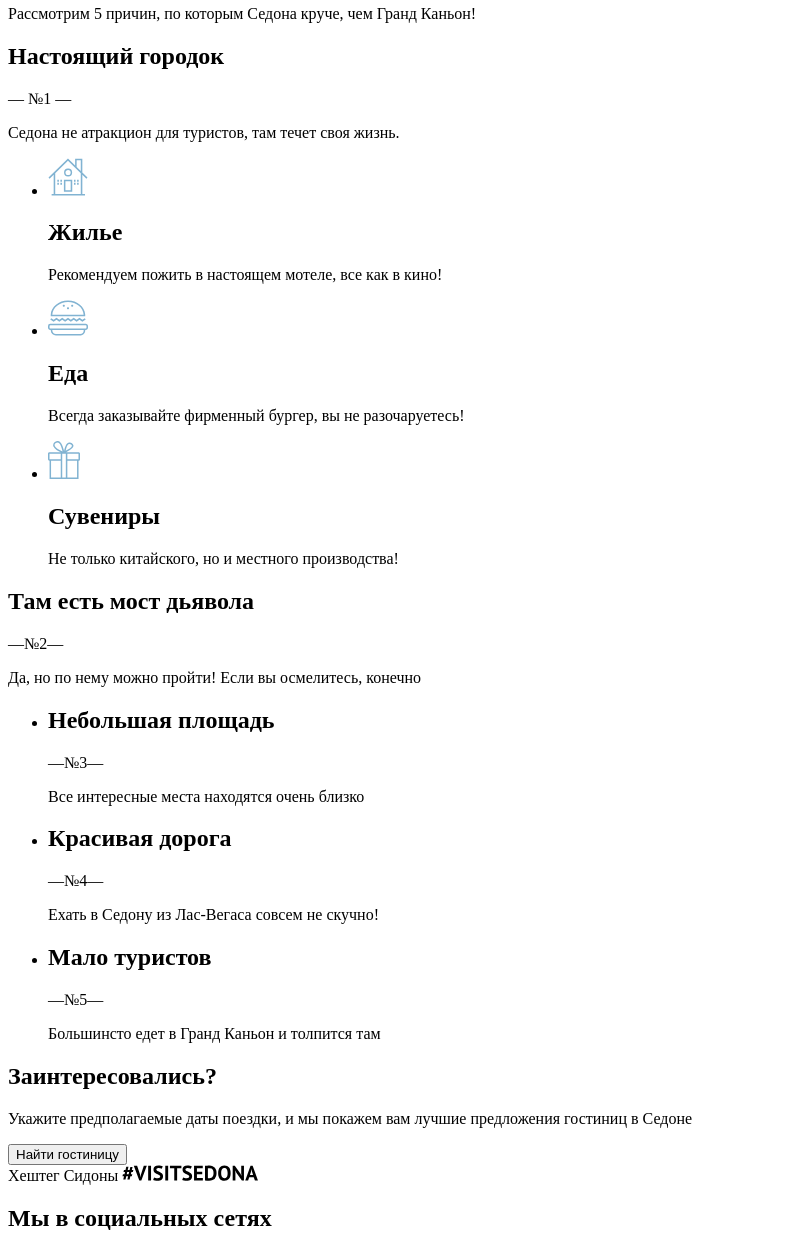
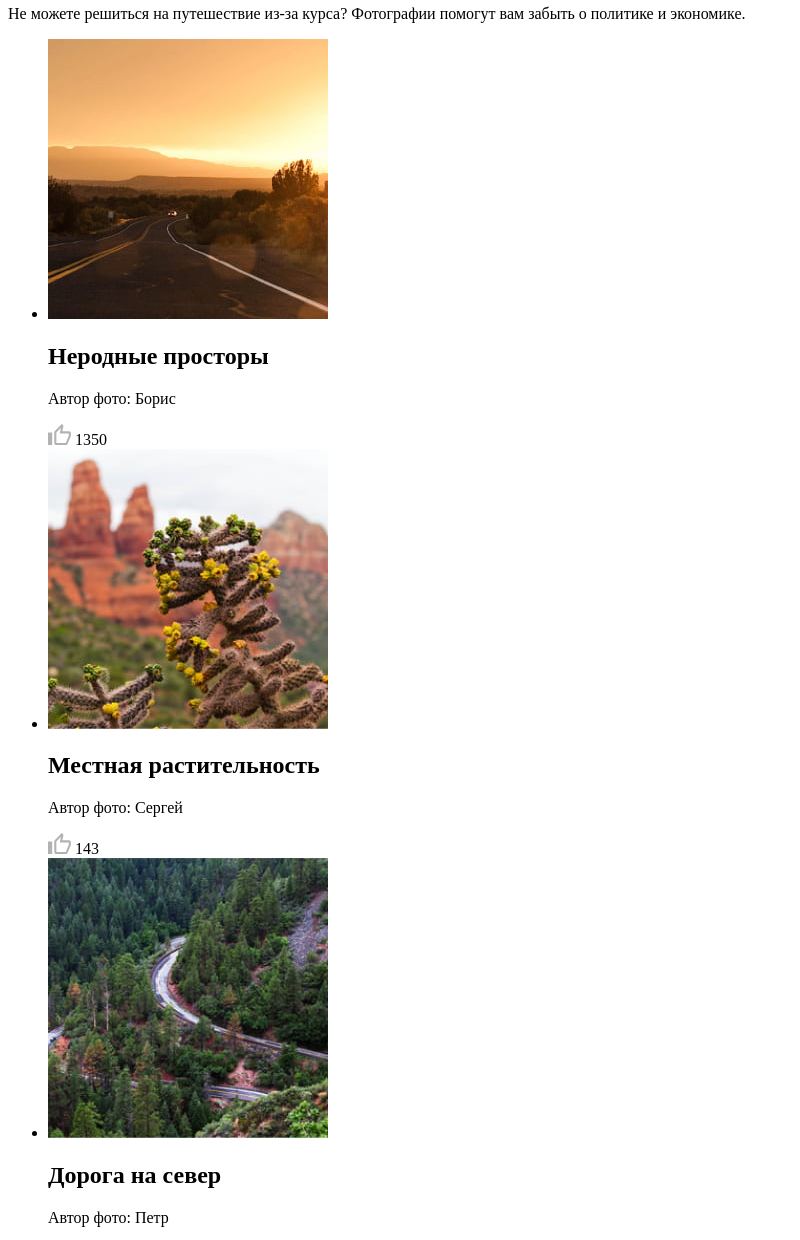
Before and after one commit to htmlacademy-adaptive/1692153-sedona-27, a website: page source/catalog.html in a window 1280 px wide. Shown: the part 377-1617 px from the top of the page, without its empty margins (0-800 px from the left). Drawn offline with Linux system fonts and the light colour scheme.

Commit message:
Исправляет ошибки

```diff
--- a/source/catalog.html
+++ b/source/catalog.html
@@ -15,10 +15,10 @@
         </button>
         <div class="main-nav__wrapper">
           <ul class="main-nav__list">
-            <li class="main-nav__item main-nav__item--current">
+            <li class="main-nav__item">
               <a href="index.html">Главная</a>
             </li>
-            <li class="main-nav__item">
+            <li class="main-nav__item main-nav__item--current">
               <a href="catalog.html">Фото и видео</a>
             </li>
             <li class="main-nav__item">
@@ -31,77 +31,59 @@
         </div>
       </nav>
     </header>
-    <main class="main-container">
-      <h1 class="visually-hidden">Добро пожаловать в Седону! Гранд Каньон отдыхает.</h1>
-      <img class="main-container__logo-welcome" src="img/logos/welcome-logo.svg" width="282" height="214" alt="Добро пожаловать в Седону!">
-      <section class="advantages">
-        <div class="advantages__wrapper">
-          <header class="advatages__header">
-            <h2 class="advatages__title">Седона - небольшой городок в Аризоне, заслуживающий большего!</h2>
-            <p class="advatages__description">Рассмотрим 5 причин, по которым Седона круче, чем Гранд Каньон!</p>
+    <main class="catalog-container">
+      <h1 class="visually-hidden">Галерея Седоны</h1>
+      <img class="catalog-container__logo" src="img/logos/catalog-logo.svg" width="229" height="39" alt="Седона">
+      <section class="gallery">
+        <div class="gallery__wrapper">
+          <header class="gallery__header">
+            <h2 class="gallery__title">Фото и видео</h2>
+            <p class="gallery__description">Не можете решиться на путешествие из-за курса? Фотографии помогут вам забыть о политике и экономике.</p>
           </header>
-          <div class="advantages__item advantages__item--img-theme">
-            <h2 class="advantages__title advantages__title--img-theme">Настоящий городок</h2>
-            <span class="advantages__number advantages__number--img-theme">— №1 —</span>
-            <p class="advantages__description advantages__decription--img-theme">Седона не атракцион для туристов, там течет своя жизнь.</p>
-          </div>
-          <ul class="advantages__list">
-            <li class="advantages__item">
-              <svg class="advantages__icon-house" xmlns="http://www.w3.org/2000/svg" width="40" height="38" fill="none" viewBox="0 0 40 38">
-                <path fill="#81B3D2" d="M15.9 33.8h8.35V21.65H15.9V33.8Zm6.84-1.47h-5.32v-9.2h5.27v9.2h.05Z"/>
-                <path fill="#81B3D2" d="m38.4 20.63 1.1-1.07-5.17-5.04V.8h-7.2V7.5L19.97.58.5 19.61l1.1 1.07 4.07-3.97v19.23H3.63v1.48H37v-1.48h-2.66V16.66l4.07 3.97ZM28.64 2.3h4.13v10.74l-4.13-4.02V2.3Zm4.18 33.58H7.23v-20.7L19.97 2.71l12.8 12.46v20.7h.05Z"/>
-                <path fill="#81B3D2" d="M16.06 14.42a4.01 4.01 0 0 0 4.02 3.97 4.03 4.03 0 0 0 4.07-3.97 3.98 3.98 0 0 0-4.07-3.92 3.94 3.94 0 0 0-4.02 3.92Zm4.02-2.54a2.59 2.59 0 0 1 2.6 2.54 2.58 2.58 0 0 1-2.6 2.55 2.59 2.59 0 0 1-2.61-2.55c0-1.37 1.2-2.54 2.6-2.54ZM10.89 21.65H9.32v1.98h1.57v-1.98ZM13.97 21.65H12.4v1.98h1.57v-1.98ZM10.89 24.7H9.32v1.98h1.57V24.7ZM13.97 24.7H12.4v1.98h1.57V24.7ZM27.54 21.65h-1.56v1.98h1.56v-1.98ZM30.68 21.65H29.1v1.98h1.57v-1.98ZM27.54 24.7h-1.56v1.98h1.56V24.7ZM30.68 24.7H29.1v1.98h1.57V24.7Z"/>
+          <ul class="gallery__list">
+            <li class="gallery__item">
+              <img class="gallery__picture" src="img/gallery/highway-in-desert.jpg" width="280" height="280" alt="Шоссе в пустыне">
+              <h2 class="gallery__title">Неродные просторы</h2>
+              <p class="gallery__picture-author">Автор фото: Борис</p>
+              <svg class="gallery__like-icon" xmlns="http://www.w3.org/2000/svg" width="23" height="21" fill="none" viewBox="0 0 23 21">
+                <path fill="#000" d="m12.96 3.78-.62 3.05-.63 2.62h9.09v2.2l-3.03 7.25h-9.4V8.4l4.6-4.62ZM2.1 10.5v8.4-8.4ZM13.8 0 6.9 6.93c-.42.32-.63.84-.63 1.47v10.5c0 1.16.94 2.1 2.1 2.1h9.4c.84 0 1.57-.52 1.88-1.26l3.14-7.45c.1-.21.1-.53.1-.74v-2.1H23a2.1 2.1 0 0 0-2.1-2.1h-6.58l1.05-4.83v-.31c0-.43-.21-.84-.42-1.16L13.8 0ZM4.18 8.4H0V21h4.18V8.4Z" opacity=".3"/>
               </svg>
-              <h2 class="advantages__title">Жилье</h2>
-              <p class="advantages__description">Рекомендуем пожить в настоящем мотеле, все как в кино!</p>
+              <span class="gallery__like-counter">1350</span>
             </li>
-            <li class="advantages__item">
-              <svg class="advantages__icon-burger" xmlns="http://www.w3.org/2000/svg" width="40" height="36" fill="none" viewBox="0 0 40 36">
-                <path fill="#81B3D2" d="M37.74 23.85H2.26A2.23 2.23 0 0 0 0 26.03v1.77c0 1.17 1 2.13 2.26 2.13h.52v.5a5.12 5.12 0 0 0 5.2 5.02h24.04c2.89 0 5.2-2.28 5.2-5.01v-.51h.52c1.21 0 2.26-.96 2.26-2.18v-1.77c0-1.12-1-2.13-2.26-2.13Zm-2.04 6.59a3.57 3.57 0 0 1-3.63 3.49H7.93c-2 0-3.63-1.57-3.63-3.5v-.5h31.4v.5Zm2.73-2.69c0 .36-.32.66-.69.66H2.26a.68.68 0 0 1-.69-.66v-1.77c0-.3.32-.61.69-.61H37.8c.36 0 .68.3.68.66v1.72h-.05Zm-29.93-8 2.84 2.02 2.89-2.02 2.88 2.02L20 19.75l2.83 2.02 2.9-2.02 2.88 2.02 2.89-2.02 2.88 2.02 3.31-2.38-.9-1.21-2.4 1.67-2.9-2.03-2.88 2.03-2.89-2.03-2.89 2.03L20 17.82l-2.89 2.03-2.88-2.03-2.9 2.03-2.83-2.03-2.88 2.03-2.42-1.67-.94 1.21 3.36 2.38 2.88-2.02Zm28.72-3.45c0-.3.05-1.31 0-1.52C36.85 6.88 29.29.55 20 .55 10.7.55 3.1 6.88 2.73 14.78v1.52h34.49ZM20 2.07c8.4 0 15.33 5.67 15.64 12.71H4.3C4.67 7.74 11.6 2.07 20 2.07Z"/>
-                <path fill="#81B3D2" d="M20 9.16c.58 0 1.05-.45 1.05-1.01S20.58 7.14 20 7.14c-.58 0-1.05.45-1.05 1 0 .57.47 1.02 1.05 1.02Zm-4.2-2.48c.58 0 1.05-.45 1.05-1.01s-.47-1.02-1.05-1.02c-.58 0-1.05.46-1.05 1.02s.47 1 1.05 1Zm8.4 0c.58 0 1.05-.45 1.05-1.01s-.47-1.02-1.05-1.02c-.58 0-1.05.46-1.05 1.02s.47 1 1.05 1Z"/>
+            <li class="gallery__item">
+              <img class="gallery__picture" src="img/gallery/cactus.jpg" width="280" height="280" alt="Кактус на фоне горы">
+              <h2 class="gallery__title">Местная растительность</h2>
+              <p class="gallery__picture-author">Автор фото: Сергей</p>
+              <svg class="gallery__like-icon" xmlns="http://www.w3.org/2000/svg" width="23" height="21" fill="none" viewBox="0 0 23 21">
+                <path fill="#000" d="m12.96 3.78-.62 3.05-.63 2.62h9.09v2.2l-3.03 7.25h-9.4V8.4l4.6-4.62ZM2.1 10.5v8.4-8.4ZM13.8 0 6.9 6.93c-.42.32-.63.84-.63 1.47v10.5c0 1.16.94 2.1 2.1 2.1h9.4c.84 0 1.57-.52 1.88-1.26l3.14-7.45c.1-.21.1-.53.1-.74v-2.1H23a2.1 2.1 0 0 0-2.1-2.1h-6.58l1.05-4.83v-.31c0-.43-.21-.84-.42-1.16L13.8 0ZM4.18 8.4H0V21h4.18V8.4Z" opacity=".3"/>
               </svg>
-              <h2 class="advantages__title">Еда</h2>
-              <p class="advantages__description">Всегда заказывайте фирменный бургер, вы не разочаруетесь!</p>
+              <span class="gallery__like-counter">143</span>
             </li>
-            <li class="advantages__item">
-              <svg class="advantages__icon-gift" xmlns="http://www.w3.org/2000/svg" width="32" height="38" fill="none" viewBox="0 0 32 38">
-                <path fill="#81B3D2" d="M30.58 11.2h-12.4c6.91-3.44 7.47-5.62 7.22-6.83-.56-1.98-2.85-3.5-4.98-2.69-2.8 1.07-3.56 5.22-4.32 8.2-.96-3.03-1.88-6.88-4.06-8.85A3.7 3.7 0 0 0 9.14 0c-2.03.2-4.92 2.69-3.7 5.47 1.11 2.69 4.82 4.4 7.3 5.78H1.43c-.81 0-1.42.65-1.42 1.41v5.68c0 .8.66 1.42 1.42 1.42h.15V38h28.96V19.77h.05c.81 0 1.42-.66 1.42-1.42v-5.68c0-.8-.66-1.46-1.42-1.46Zm-9.35-8.25c1.07-.15 2.5.66 2.64 1.62.2 1.37-1.67 2.63-2.54 3.2-1.27.85-2.49 1.3-3.65 2.02.4-1.88 1.27-6.54 3.55-6.84ZM9.75 7.91c-1.12-.76-3.25-2.23-3.2-3.9C6.6 2.2 9.45.72 10.97 2.1c1.93 1.67 2.85 5.57 3.56 8.3-1.63-.8-3.15-1.41-4.78-2.48Zm3 28.57h-9.7V19.77h9.7v16.71Zm0-18.23H1.52v-5.52h11.23v5.52Zm5.08 18.23h-3.6V12.73h3.6v23.75Zm11.17 0h-9.65V19.77h9.7v16.71H29Zm1.48-18.23H19.35v-5.52h11.13v5.52Z"/>
+            <li class="gallery__item">
+              <img class="gallery__picture" src="img/gallery/mountin-road.jpg" width="280" height="280" alt="Горная дорога">
+              <h2 class="gallery__title">Дорога на север</h2>
+              <p class="gallery__picture-author">Автор фото: Петр</p>
+              <svg class="gallery__like-icon" xmlns="http://www.w3.org/2000/svg" width="23" height="21" fill="none" viewBox="0 0 23 21">
+                <path fill="#000" d="m12.96 3.78-.62 3.05-.63 2.62h9.09v2.2l-3.03 7.25h-9.4V8.4l4.6-4.62ZM2.1 10.5v8.4-8.4ZM13.8 0 6.9 6.93c-.42.32-.63.84-.63 1.47v10.5c0 1.16.94 2.1 2.1 2.1h9.4c.84 0 1.57-.52 1.88-1.26l3.14-7.45c.1-.21.1-.53.1-.74v-2.1H23a2.1 2.1 0 0 0-2.1-2.1h-6.58l1.05-4.83v-.31c0-.43-.21-.84-.42-1.16L13.8 0ZM4.18 8.4H0V21h4.18V8.4Z" opacity=".3"/>
               </svg>
-              <h2 class="advantages__title">Сувениры</h2>
-              <p class="advantages__description">Не только китайского, но и местного производства!</p>
+              <span class="gallery__like-counter">96</span>
             </li>
-          </ul>
-          <div class="advantages__item advantages__item--img-theme">
-            <h2 class="advantages__title advantages__title--img-theme">Там есть мост дьявола</h2>
-            <span class="advantages__number advantages__number--img-theme">—№2—</span>
-            <p class="advantages__description advantages__decription--img-theme">Да, но по нему можно пройти! Если вы осмелитесь, конечно</p>
-          </div>
-          <ul class="advantages__list advantages__list--darker-theme">
-            <li class="advantages__item">
-              <h2 class="advantages__title">Небольшая площадь</h2>
-              <span class="advantages__number">—№3—</span>
-              <p class="advantages__description">Все интересные места находятся очень близко</p>
-            </li>
-            <li class="advantages__item">
-              <h2 class="advantages__title">Красивая дорога</h2>
-              <span class="advantages__number">—№4—</span>
-              <p class="advantages__description">Ехать в Седону из Лас-Вегаса совсем не скучно!</p>
-            </li>
-            <li class="advantages__item">
-              <h2 class="advantages__title">Мало туристов</h2>
-              <span class="advantages__number">—№5—</span>
-              <p class="advantages__description">Большинсто едет в Гранд Каньон и толпится там</p>
+            <li class="gallery__item">
+              <img class="gallery__picture" src="img/gallery/devil-bridge.jpg" width="280" height="280" alt="Мост Дьявола">
+              <h2 class="gallery__title">Мост Дьявола</h2>
+              <p class="gallery__picture-author">Автор фото: Антон</p>
+              <svg class="gallery__like-icon" xmlns="http://www.w3.org/2000/svg" width="23" height="21" fill="none" viewBox="0 0 23 21">
+                <path fill="#000" d="m12.96 3.78-.62 3.05-.63 2.62h9.09v2.2l-3.03 7.25h-9.4V8.4l4.6-4.62ZM2.1 10.5v8.4-8.4ZM13.8 0 6.9 6.93c-.42.32-.63.84-.63 1.47v10.5c0 1.16.94 2.1 2.1 2.1h9.4c.84 0 1.57-.52 1.88-1.26l3.14-7.45c.1-.21.1-.53.1-.74v-2.1H23a2.1 2.1 0 0 0-2.1-2.1h-6.58l1.05-4.83v-.31c0-.43-.21-.84-.42-1.16L13.8 0ZM4.18 8.4H0V21h4.18V8.4Z" opacity=".3"/>
+              </svg>
+              <span class="gallery__like-counter">254</span>
             </li>
           </ul>
         </div>
       </section>
-      <section class="hotel-searching">
-        <div class="hotel-searching__wrapper">
-            <h2 class="hotel-searching__title">Заинтересовались?</h2>
-            <p class="hotel-searching__description">Укажите предполагаемые даты поездки, и мы покажем вам лучшие предложения гостиниц в Седоне</p>
-            <button class="hotel-searching__button" type="button">
-              <span class="hotel-searching__button-label">Найти гостиницу</span>
-            </button>
+      <section class="gallery-video">
+        <div class="gallery-video__wrapper">
+          <h2 class="gallery-video__title">Вы еще сомневаетесь?</h2>
+          <p class="gallery-video__description">Смотрите видеопрезентацию и скорее за билетами, пока они не подорожали в очередной раз!</p>
         </div>
       </section>
     </main>
@@ -115,28 +97,26 @@
           <h2 class="visually-hidden">Мы в социальных сетях</h2>
           <ul class="social__list">
             <li class="social__item">
-              <a class="social__link social__link--vkontakte" href="">
-                <span class="visually-hidden">Мы в Вконтакте</span>
-                <svg class="social__logo-vk" xmlns="http://www.w3.org/2000/svg" width="48" height="48" fill="none" viewBox="0 0 48 48">
-                  <path fill="#81B3D2" d="M0 0h48v48H0z"/><g clip-path="url(#a)">
+              <a class="social__link social__link--vkontakte" href="#">
+                <span class="vissually-hidden">Мы в Вконтакте</span>
+                <svg class="social__logo" xmlns="http://www.w3.org/2000/svg" width="48" height="48" fill="none" viewBox="0 0 48 48"><path fill="#81B3D2" d="M0 0h48v48H0z"/><g clip-path="url(#a)">
                   <path fill="#fff" fill-rule="evenodd" d="M35.45 17.95c.17-.55 0-.95-.8-.95h-2.62c-.67 0-.98.35-1.14.73 0 0-1.34 3.2-3.23 5.27-.61.6-.89.8-1.22.8-.17 0-.42-.2-.42-.74v-5.11c0-.66-.18-.95-.74-.95h-4.13c-.42 0-.67.3-.67.6 0 .61.95.76 1.05 2.5v3.8c0 .84-.16.99-.5.99-.88 0-3.05-3.21-4.33-6.89-.25-.71-.5-1-1.17-1H12.9c-.75 0-.9.35-.9.73 0 .68.89 4.07 4.14 8.55 2.18 3.06 5.23 4.72 8.01 4.72 1.67 0 1.88-.37 1.88-1v-2.32c0-.73.16-.88.68-.88.4 0 1.06.2 2.62 1.67C31.11 30.22 31.4 31 32.41 31h2.62c.75 0 1.13-.37.91-1.1-.24-.72-1.09-1.77-2.21-3.02-.62-.7-1.53-1.47-1.81-1.86-.4-.49-.28-.7 0-1.14 0 0 3.2-4.43 3.53-5.93Z" clip-rule="evenodd"/></g><defs><clipPath id="a">
-                  <path fill="#fff" d="M12 12h24v24H12z"/></clipPath></defs>
-                </svg>
+                  <path fill="#fff" d="M12 12h24v24H12z"/></clipPath></defs></svg>
               </a>
             </li>
             <li class="social__item">
-              <a class="social__link social__link--telegram" href="">
+              <a class="social__link social__link--telegram" href="#">
                 <span class="visually-hidden">Мы в Телеграме</span>
-                <svg class="social__logo-telegram" xmlns="http://www.w3.org/2000/svg" width="48" height="48" fill="none" viewBox="0 0 48 48">
+                <svg class="social__logo" xmlns="http://www.w3.org/2000/svg" width="48" height="48" fill="none" viewBox="0 0 48 48">
                   <path fill="#81B3D2" d="M0 0h48v48H0z"/>
                   <path fill="#fff" d="m34.44 16.62-3.17 14.95c-.24 1.05-.86 1.31-1.75.82l-4.83-3.56-2.33 2.24c-.25.26-.47.47-.97.47l.35-4.91 8.95-8.09c.39-.35-.09-.54-.6-.2l-11.07 6.97-4.76-1.49c-1.04-.32-1.05-1.03.22-1.53l18.62-7.18c.87-.32 1.62.2 1.34 1.51Z"/>
                 </svg>
               </a>
             </li>
             <li class="social__item">
-              <a class="social__link social__link--youtube" href="">
+              <a class="social__link social__link--youtube" href="#">
                 <span class="visually-hidden">Мы в Ютубе</span>
-                <svg class="social__logo-youtube" xmlns="http://www.w3.org/2000/svg" width="48" height="48" fill="none" viewBox="0 0 48 48">
+                <svg class="social__logo" xmlns="http://www.w3.org/2000/svg" width="48" height="48" fill="none" viewBox="0 0 48 48">
                   <path fill="#81B3D2" d="M0 0h48v48H0z"/>
                   <path fill="#fff" d="M31.18 17H16.81c-1.5 0-2.81 1.3-2.81 2.8v8.3c0 1.6 1.3 2.9 2.81 2.9h14.37A2.8 2.8 0 0 0 34 28.2v-8.4c.1-1.5-1.2-2.8-2.8-2.8ZM21.03 27.4v-6.8l6.84 3.4-6.84 3.4Z"/>
                 </svg>
```
